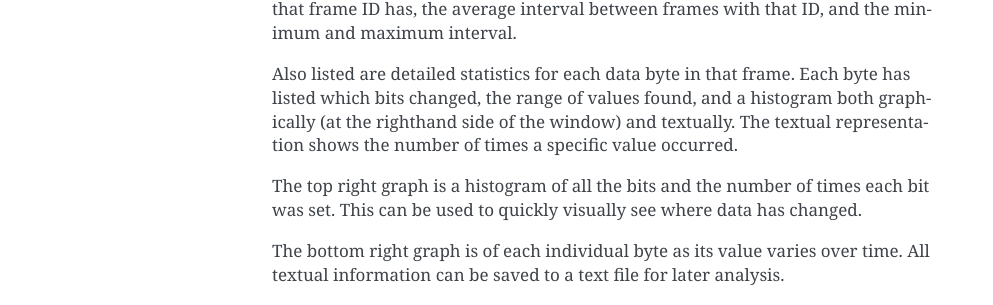
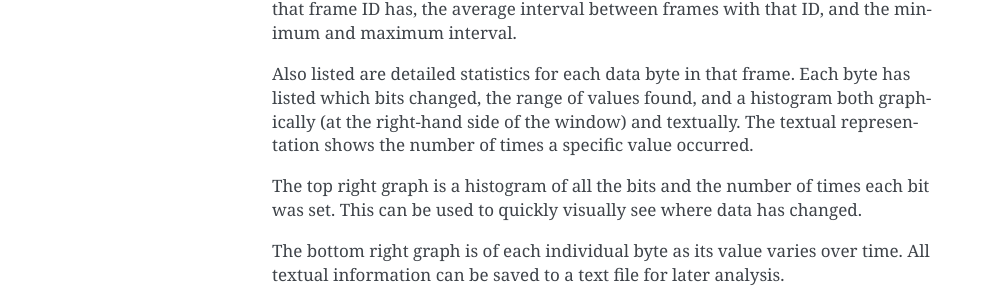
Before and after one commit to collin80/SavvyCAN, a Sphinx documentation site: the page built from docs/source/framedetails.rst, in a window 1280 px wide. Shown: the part 639-944 px from the top of the page, without its empty margins (148-1141 px from the left). Built offline with Sphinx 7.4.7, drawn with Linux system fonts in a browser that asks for light colours.

Commit message:
Fix typos in framedetails.rst

```diff
--- a/docs/source/framedetails.rst
+++ b/docs/source/framedetails.rst
@@ -12,7 +12,7 @@ This window is used to get detailed statistics about frames.
 
 It provides information about a given frame ID across all frames with that ID. You can get such information as the number of frames, the number of data bytes that frame ID has, the average interval between frames with that ID, and the minimum and maximum interval.
 
-Also listed are detailed statistics for each data byte in that frame. Each byte has listed which bits changed, the range of values found, and a histogram both graphically (at the righthand side of the window) and textually. The textual representation shows the number of times a specific value occurred.
+Also listed are detailed statistics for each data byte in that frame. Each byte has listed which bits changed, the range of values found, and a histogram both graphically (at the right-hand side of the window) and textually. The textual representation shows the number of times a specific value occurred.
 
 The top right graph is a histogram of all the bits and the number of times each bit was set. This can be used to quickly visually see where data has changed.
 
```
